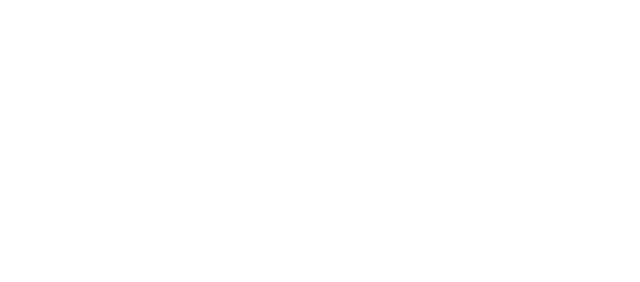
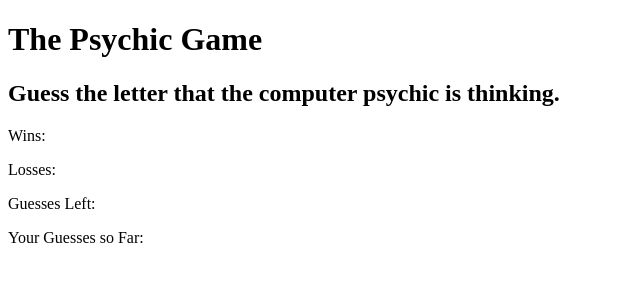
Before and after one commit to cchin1/Psychic-Game, a plain HTML site: page index.html in a window 1280 px wide. Shown: the whole page, without its empty margins (0-640 px from the left). Drawn offline with Linux system fonts and the light colour scheme.

Commit message:
completed index html

```diff
--- a/index.html
+++ b/index.html
@@ -8,3 +8,34 @@
 7. When the player wins, increase the Wins counter and start the game over again (without refreshing the page).
 8. When the player loses, increase the Losses counter and restart the game without a page refresh (just like when the user wins).
 -->
+
+<!DOCTYPE html>
+<html lang="en">
+<head>
+        <meta charset="UTF-8">
+        <title>Psychic Game</title>
+        <link
+</head>
+
+<body>
+
+<h1>The Psychic Game</h1>
+
+<h2>Guess the letter that the computer psychic is thinking.</h2>
+
+<p>Wins: <span id = "numWins"></span>
+</p>
+
+<p>Losses:</p>
+
+<p>Guesses Left: <span id = "numGuesses"></span>
+</p>
+
+<p>Your Guesses so Far: <span id = "playersGuess"></span>
+</p>
+
+<script src="game.js"></script>
+
+</body>
+
+</html>
```
Also changed, not shown: assets/javascript/game.js (+10 -0 lines).
